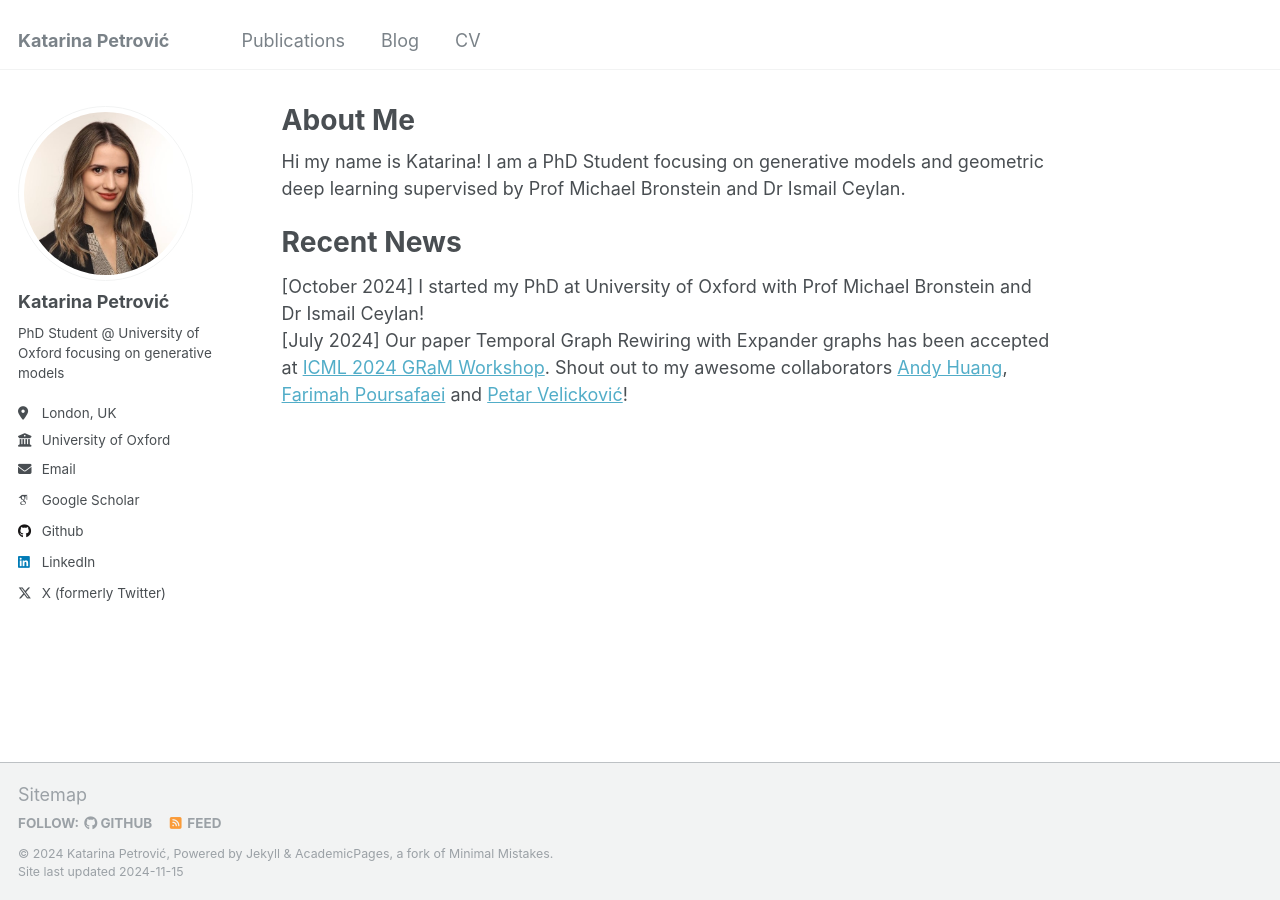
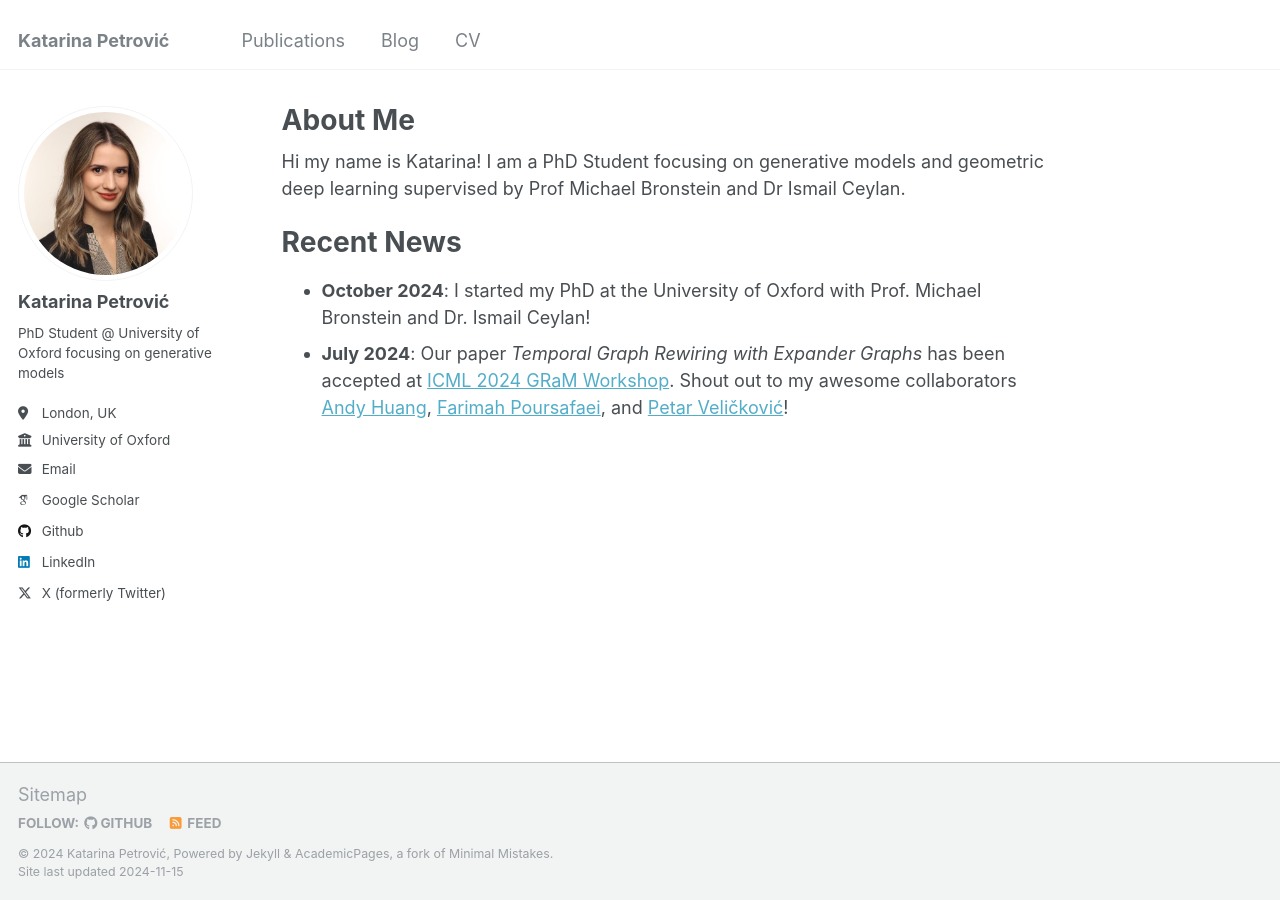
Before and after one commit to kpetrovicc/kpetrovicc.github.io, a Jekyll site: the page built from _pages/about.md, in a window 1280 px wide. Built offline with Jekyll 4.4.1, drawn with Linux system fonts in a browser that asks for light colours; some web fonts are replaced.

Commit message:
Update about.md

```diff
--- a/_pages/about.md
+++ b/_pages/about.md
@@ -11,5 +11,5 @@ Hi my name is Katarina! I am a PhD Student focusing on generative models and geo
 
 Recent News
 ======
-[October 2024] I started my PhD at University of Oxford with Prof Michael Bronstein and Dr Ismail Ceylan!<br>
-[July 2024] Our paper Temporal Graph Rewiring with Expander graphs has been accepted at [ICML 2024 GRaM Workshop](url). Shout out to my awesome collaborators [Andy Huang](url), [Farimah Poursafaei](url) and [Petar Velicković](url)!
+- **October 2024**: I started my PhD at the University of Oxford with Prof. Michael Bronstein and Dr. Ismail Ceylan!
+- **July 2024**: Our paper _Temporal Graph Rewiring with Expander Graphs_ has been accepted at [ICML 2024 GRaM Workshop](url). Shout out to my awesome collaborators [Andy Huang](url), [Farimah Poursafaei](url), and [Petar Veličković](url)!
```
